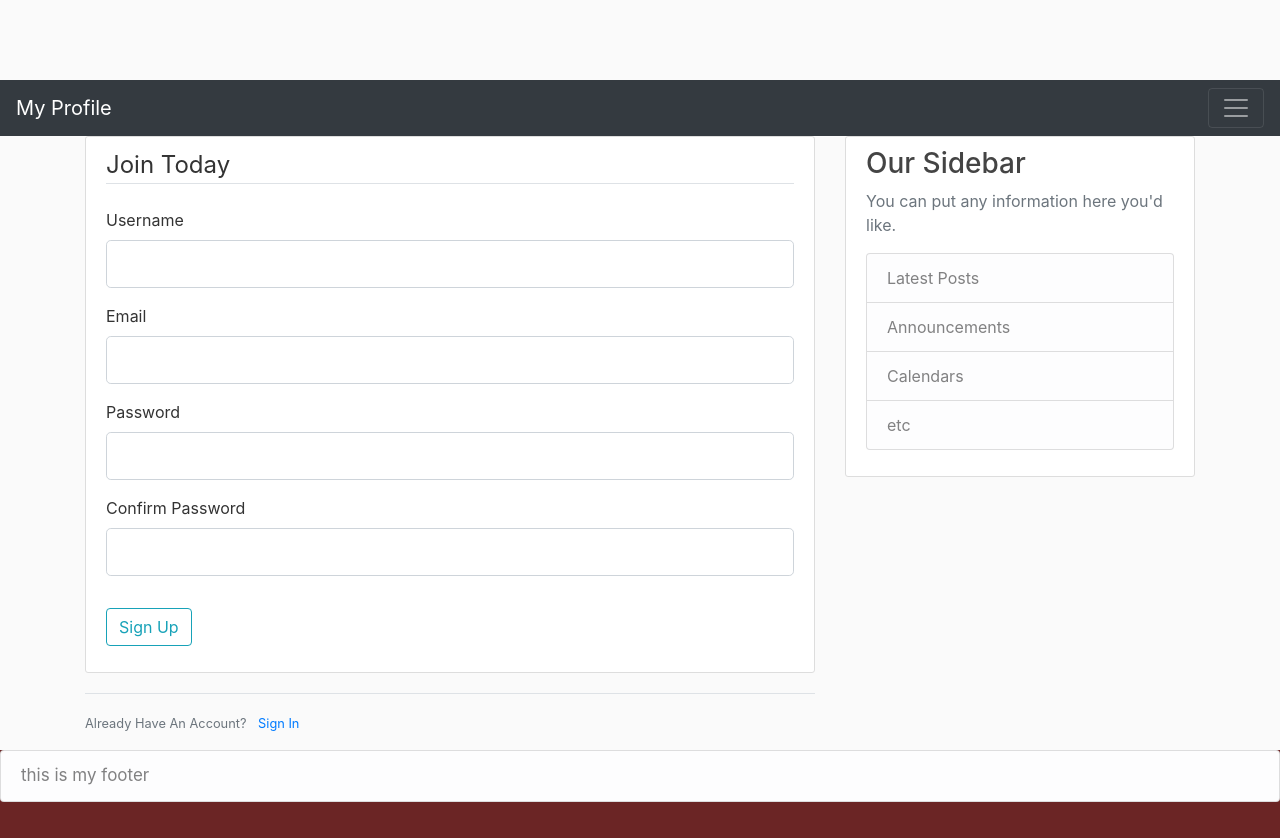
After one commit to khemrajneupane/flask-fullstack, a Flask app: page /register in a window 1280 px wide. The commit adds this page. Run offline with Flask 2, Linux system fonts and the light colour scheme; some libraries are stand-ins or nearby versions.

Commit message:
login & register file work with default login email and password add

```diff
--- /dev/null
+++ b/forms.py
@@ -0,0 +1,21 @@
+from flask_wtf import FlaskForm
+from wtforms import StringField, PasswordField, SubmitField, BooleanField
+from wtforms.validators import DataRequired, Length, Email, EqualTo
+
+
+class RegistrationForm(FlaskForm):
+    username = StringField('Username', validators=[
+                           DataRequired(), Length(min=2, max=20)])
+    email = StringField('Email', validators=[DataRequired(), Email()])
+    password = PasswordField('Password', validators=[DataRequired()])
+    confirm_password = PasswordField('Confirm Password', validators=[
+                                     DataRequired(), EqualTo('password')])
+    submit = SubmitField('Sign Up')
+
+
+class LoginForm(FlaskForm):
+
+    email = StringField('Email', validators=[DataRequired(), Email()])
+    password = PasswordField('Password', validators=[DataRequired()])
+    remember = BooleanField('Remember Me')
+    submit = SubmitField('Login')
--- /dev/null
+++ b/python-flask-fullstack.py
@@ -0,0 +1,54 @@
+from flask import Flask, render_template, url_for, flash, redirect
+from forms import RegistrationForm, LoginForm
+app = Flask(__name__)
+app.config['SECRET_KEY'] = '64492cd7243e14e60f9f59e3ff2e128c'
+posts = [
+    {
+        'author': 'Khemraj Neupane',
+        'title': 'My title 1',
+        'content': 'Welcome to my first post',
+        'date_posted': '17 March, 2020'
+    },
+    {
+        'author': 'Babita Gartaula',
+        'title': 'Gartaula title 2',
+        'content': 'Here is Babita post',
+        'date_posted': '19 March, 2020'
+    }
+]
+
+
+@app.route("/")
+@app.route("/home")
+def home():
+    return render_template('home.html', posts=posts)
+
+
+@app.route("/about")
+def about():
+    return render_template('about.html', title='About')
+
+
+@app.route("/register", methods=['GET', 'POST'])
+def register():
+    form = RegistrationForm()
+    if form.validate_on_submit():
+        flash(f'Account created for {form.username.data}!', 'success')
+        return redirect(url_for('home'))
+    return render_template('register.html', title='Register', form=form)
+
+
+@app.route("/login", methods=['GET', 'POST'])
+def login():
+    form = LoginForm()
+    if form.validate_on_submit():
+        if form.email.data == 'admin@gmail.com' and form.password.data == 'passoword':
+            flash('You have ben logged in!', 'success')
+            return redirect(url_for('home'))
+        else:
+            flash('Login Unsuccessful. Please check usernam and password', 'danger')
+    return render_template('login.html', title='Login', form=form)
+
+
+if __name__ == '__main__':
+    app.run(debug=True)
--- /dev/null
+++ b/static/main.css
@@ -0,0 +1,93 @@
+body {
+  background: #fafafa;
+  color: #333333;
+  margin-top: 5rem;
+}
+
+h1,
+h2,
+h3,
+h4,
+h5,
+h6 {
+  color: #444444;
+}
+
+.bg-steel {
+  background-color: #5f788a;
+}
+
+.site-header .navbar-nav .nav-link {
+  color: #cbd5db;
+}
+
+.site-header .navbar-nav .nav-link:hover {
+  color: #ffffff;
+}
+
+.site-header .navbar-nav .nav-link.active {
+  font-weight: 500;
+}
+
+.content-section {
+  background: #ffffff;
+  padding: 10px 20px;
+  border: 1px solid #dddddd;
+  border-radius: 3px;
+  margin-bottom: 20px;
+}
+
+.article-title {
+  color: #444444;
+}
+
+a.article-title:hover {
+  color: #428bca;
+  text-decoration: none;
+}
+
+.article-content {
+  white-space: pre-line;
+}
+
+.article-img {
+  height: 65px;
+  width: 65px;
+  margin-right: 16px;
+}
+
+.article-metadata {
+  padding-bottom: 1px;
+  margin-bottom: 4px;
+  border-bottom: 1px solid #e3e3e3;
+}
+
+.article-metadata a:hover {
+  color: #333;
+  text-decoration: none;
+}
+
+.article-svg {
+  width: 25px;
+  height: 25px;
+  vertical-align: middle;
+}
+
+.account-img {
+  height: 125px;
+  width: 125px;
+  margin-right: 20px;
+  margin-bottom: 16px;
+}
+
+.account-heading {
+  font-size: 2.5rem;
+}
+
+.footers {
+  background-color: rgb(107, 37, 37);
+  padding-right: 0px;
+  padding-bottom: 20px;
+  padding-left: 0px;
+  font-size: 17px;
+}
--- a/templates/layout.html
+++ b/templates/layout.html
@@ -1,6 +1,21 @@
 <!DOCTYPE html>
 <html lang="en">
   <head>
+    <!-- Required meta tags -->
+    <meta charset="utf-8" />
+    <meta
+      name="viewport"
+      content="width=device-width, initial-scale=1, shrink-to-fit=no"
+    />
+
+    <!-- Bootstrap CSS -->
+    <link
+      rel="stylesheet"
+      href="https://stackpath.bootstrapcdn.com/bootstrap/4.4.1/css/bootstrap.min.css"
+      integrity="sha384-Vkoo8x4CGsO3+Hhxv8T/Q5PaXtkKtu6ug5TOeNV6gBiFeWPGFN9MuhOf23Q9Ifjh"
+      crossorigin="anonymous"
+    />
+    <link rel="stylesheet" type="text/css" href="{{url_for('static',filename='main.css')}}"/>
     <meta charset="UTF-8" />
     <meta name="viewport" content="width=device-width, initial-scale=1.0" />
     {% if title %}
@@ -11,6 +26,82 @@
   </head>
 
   <body>
-    {% block content %} {% endblock %}
+  <header class="contrainer">
+    <nav class="navbar navbar-dark bg-dark">
+      <a class="navbar-brand mr-4" href="{{url_for('home')}}">My Profile</a>
+      <button class="navbar-toggler" type="button" data-toggle="collapse" data-target="#navbarText"
+        aria-controls="navbarText" aria-expanded="false" aria-label="Toggle navigation">
+        <span class="navbar-toggler-icon"></span>
+      </button>
+      <div class="collapse navbar-collapse" id="navbarText">
+        <ul class="navbar-nav mr-auto">
+          <li class="nav-item active">
+          <a class="nav-item nav-link" href="{{url_for('home')}}">Home</a>
+          </li>
+          <li class="nav-item">
+          <a class="nav-item nav-link" href="{{url_for('about')}}">About</a>
+          </li>
+        </ul>
+          <div class="navbar-nav">
+            <a class="nav-item nav-link" href="{{url_for('login')}}">Login</a>
+            <a class="nav-item nav-link" href="{{url_for('register')}}">Register</a>
+          </div>
+      </div>
+    </nav>
+  </header>
+
+<div class="container">
+  <div class="row">
+    <div class="col-md-8">
+      {% with messages = get_flashed_messages(with_categories=true) %}
+        {% if messages %}
+          {% for category, message in messages %}
+            <div class="alert alert-{{ category }}">
+              {{message}}
+            </div>
+          {% endfor %}
+        {% endif %}
+      {% endwith %}
+      {% block content %}{% endblock %}
+    </div>
+    <div class="col-md-4">
+      <div class="content-section">
+        <h3>Our Sidebar</h3>
+        <p class='text-muted'>You can put any information here you'd like.
+          <ul class="list-group">
+            <li class="list-group-item list-group-item-light">Latest Posts</li>
+            <li class="list-group-item list-group-item-light">Announcements</li>
+            <li class="list-group-item list-group-item-light">Calendars</li>
+            <li class="list-group-item list-group-item-light">etc</li>
+          </ul>
+        </p>
+      </div>
+    </div>
+  </div>
+</div>
+<footer class=footers>
+  <p class='text-muted'>
+  <ul  class="list-group"><li class="list-group-item list-group-item-light">this is my footer</li></ul>
+  </p>
+
+</footer>
+
+    <!-- Optional JavaScript -->
+    <!-- jQuery first, then Popper.js, then Bootstrap JS -->
+    <script
+      src="https://code.jquery.com/jquery-3.4.1.slim.min.js"
+      integrity="sha384-J6qa4849blE2+poT4WnyKhv5vZF5SrPo0iEjwBvKU7imGFAV0wwj1yYfoRSJoZ+n"
+      crossorigin="anonymous"
+    ></script>
+    <script
+      src="https://cdn.jsdelivr.net/npm/popper.js@1.16.0/dist/umd/popper.min.js"
+      integrity="sha384-Q6E9RHvbIyZFJoft+2mJbHaEWldlvI9IOYy5n3zV9zzTtmI3UksdQRVvoxMfooAo"
+      crossorigin="anonymous"
+    ></script>
+    <script
+      src="https://stackpath.bootstrapcdn.com/bootstrap/4.4.1/js/bootstrap.min.js"
+      integrity="sha384-wfSDF2E50Y2D1uUdj0O3uMBJnjuUD4Ih7YwaYd1iqfktj0Uod8GCExl3Og8ifwB6"
+      crossorigin="anonymous"
+    ></script>
   </body>
 </html>
--- /dev/null
+++ b/templates/register.html
@@ -0,0 +1,68 @@
+{% extends "layout.html" %} {% block content %}
+<div class="content-section">
+  <form method="POST" action="">
+    {{ form.hidden_tag() }}
+    <fieldset class="form-group">
+      <legend class="border-bottom mb-4">Join Today</legend>
+      <div class="form-group">
+        {{ form.username.label(class="form-control-label") }} {% if
+        form.username.errors %} {{ form.username(class="form-control
+        form-control-lg is-invalid") }}
+        <div class="invalid-feedback">
+          {% for error in form.username.errors %}
+          <span>{{ error }}</span>
+          {% endfor %}
+        </div>
+        {% else %} {{ form.username(class="form-control form-control-lg") }} {%
+        endif %}
+      </div>
+      <div class="form-group">
+        {{ form.email.label(class="form-control-label") }} {% if
+        form.email.errors %} {{ form.email(class="form-control form-control-lg
+        is-invalid") }}
+        <div class="invalid-feedback">
+          {% for error in form.email.errors %}
+          <span>{{ error }}</span>
+          {% endfor %}
+        </div>
+        {% else %} {{ form.email(class="form-control form-control-lg") }} {%
+        endif %}
+      </div>
+      <div class="form-group">
+        {{ form.password.label(class="form-control-label") }} {% if
+        form.password.errors %} {{ form.password(class="form-control
+        form-control-lg is-invalid") }}
+        <div class="invalid-feedback">
+          {% for error in form.password.errors %}
+          <span>{{ error }}</span>
+          {% endfor %}
+        </div>
+        {% else %} {{ form.password(class="form-control form-control-lg") }} {%
+        endif %}
+      </div>
+      <div class="form-group">
+        {{ form.confirm_password.label(class="form-control-label") }} {% if
+        form.confirm_password.errors %} {{
+        form.confirm_password(class="form-control form-control-lg is-invalid")
+        }}
+        <div class="invalid-feedback">
+          {% for error in form.confirm_password.errors %}
+          <span>{{ error }}</span>
+          {% endfor %}
+        </div>
+        {% else %} {{ form.confirm_password(class="form-control
+        form-control-lg") }} {% endif %}
+      </div>
+    </fieldset>
+    <div class="form-group">
+      {{ form.submit(class="btn btn-outline-info") }}
+    </div>
+  </form>
+</div>
+<div class="border-top pt-3">
+  <small class="text-muted">
+    Already Have An Account?
+    <a class="ml-2" href="{{ url_for('login') }}">Sign In</a>
+  </small>
+</div>
+{% endblock content %}
```
Also changed, not shown: python-backend.py (deleted, +0 -32 lines), templates/home.html (+24 -3 lines), templates/login.html (added, +51 -0 lines), static/khem.jpg (added).
